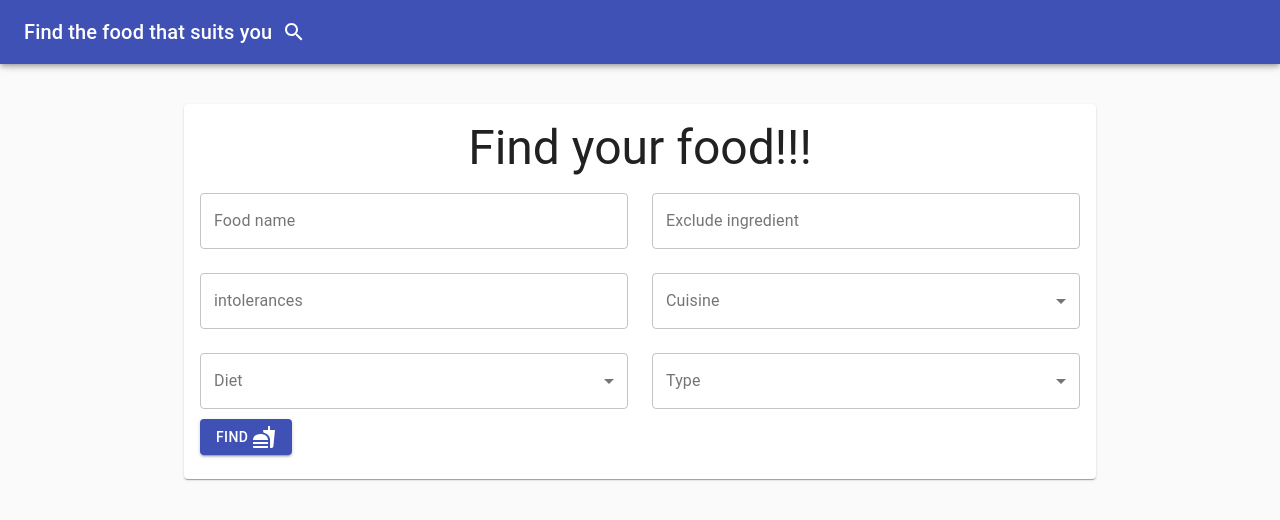
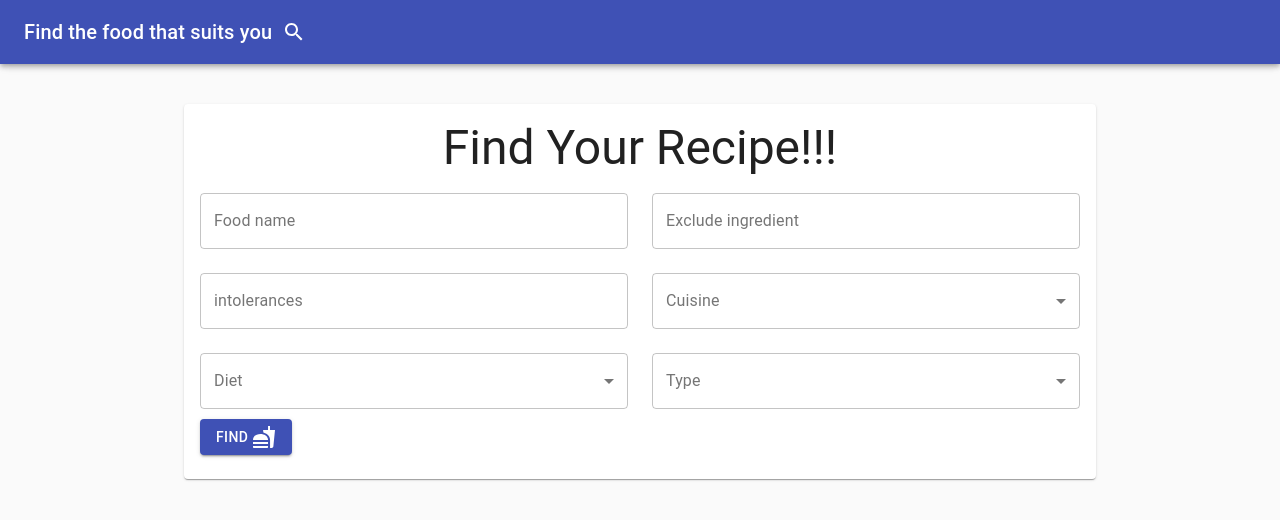
Before and after one commit to Agon269/Food-Recommender, a React (Create React App) app: page / in a window 1280 px wide. Shown: the top 520 px of the page. Built offline with nearby package versions, Linux system fonts and the light colour scheme; no server answers.

Commit message:
added small functionalities

```diff
--- a/public/index.html
+++ b/public/index.html
@@ -27,6 +27,12 @@
     <title>React App</title>
   </head>
   <body>
+    <style>
+      .card:hover{
+        cursor: pointer!important;
+
+      }
+    </style>
     <noscript>You need to enable JavaScript to run this app.</noscript>
     <div id="root"></div>
     <!--
--- a/src/components/FoodItem.js
+++ b/src/components/FoodItem.js
@@ -59,7 +59,7 @@ export default function FoodItem(props) {
   });
   return (
     <Card
-      className={classes.root}
+      className={`${classes.root} card`}
       onClick={() => {
         onFoodSelect(food);
       }}
--- a/src/components/Form.js
+++ b/src/components/Form.js
@@ -43,7 +43,7 @@ export class Form extends React.Component {
                 className="MuiTypography-alignCenter"
                 gutterBottom
               >
-                Find your food!!!
+                Find Your Recipe!!!
               </Typography>
               <form onSubmit={this.submitHandler}>
                 <Grid container spacing={3}>
```
